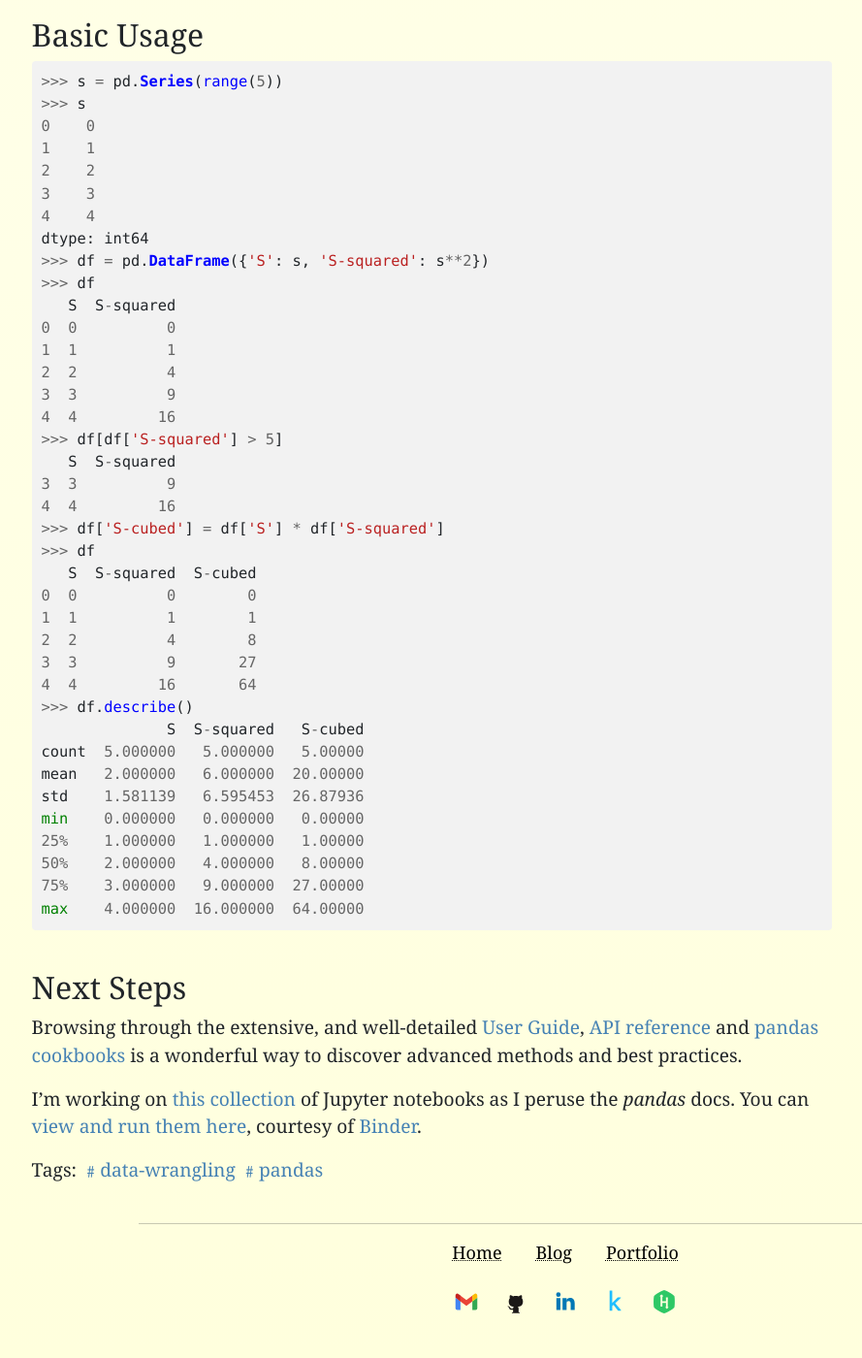
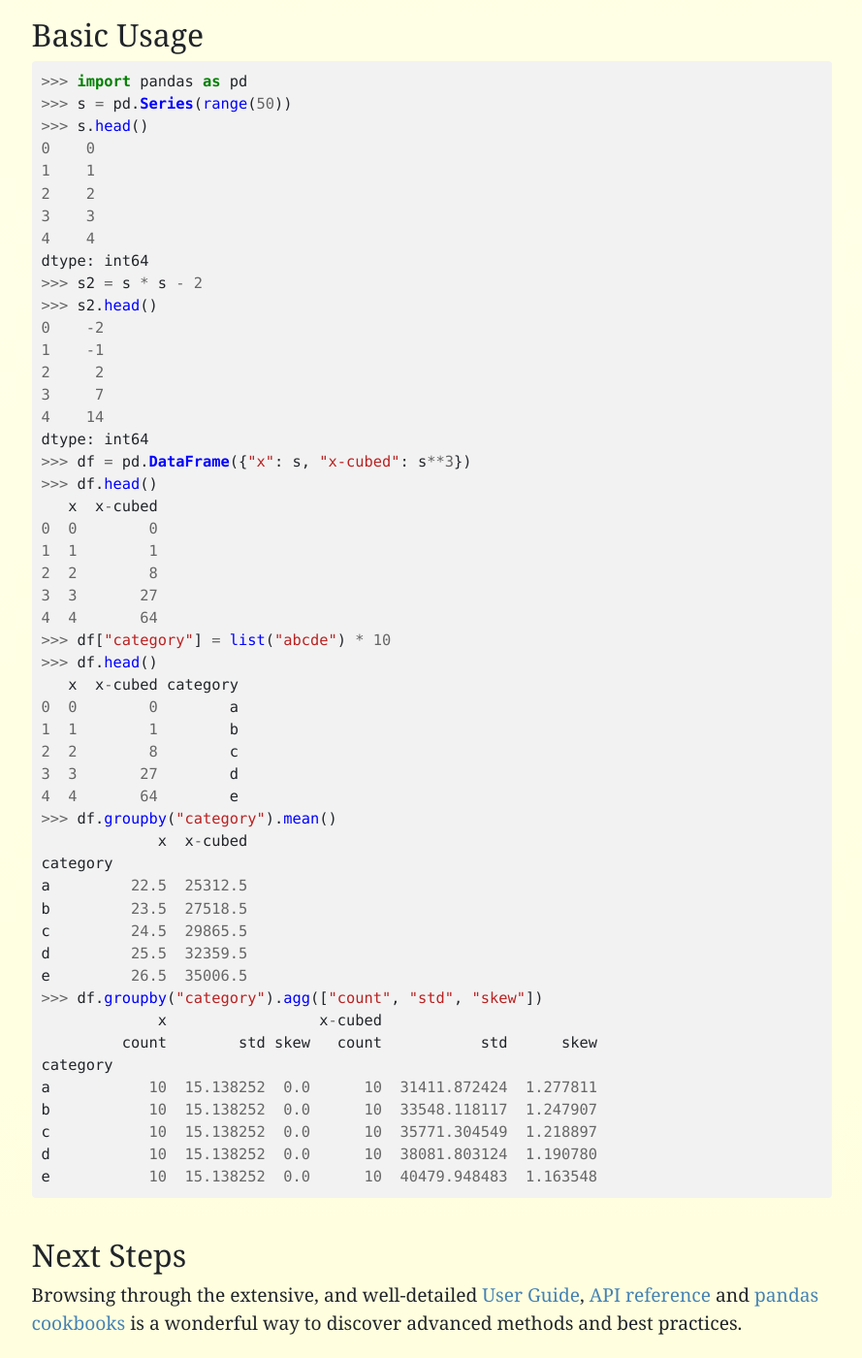
Before and after one commit to Tim-Abwao/tim-abwao.github.io, a Jekyll site: the page built from _posts/2020-04-11-Data-Wrangling-and-Analysis-with-Pandas.md, in a window 1280 px wide and 1400 px high, scrolled down 1086 px. Shown: the whole window at 97% size, without its empty margins (57-946 px from the left). Built offline with Jekyll 4.4.1, drawn with Linux system fonts in a browser that asks for light colours.

Commit message:
Update pandas article code examples

````diff
--- a/_posts/2020-04-11-Data-Wrangling-and-Analysis-with-Pandas.md
+++ b/_posts/2020-04-11-Data-Wrangling-and-Analysis-with-Pandas.md
@@ -33,44 +33,56 @@
 ## Basic Usage
 
 ```python
->>> s = pd.Series(range(5))
->>> s
+>>> import pandas as pd
+>>> s = pd.Series(range(50))
+>>> s.head()
 0    0
 1    1
 2    2
 3    3
 4    4
 dtype: int64
->>> df = pd.DataFrame({'S': s, 'S-squared': s**2})
->>> df
-   S  S-squared
-0  0          0
-1  1          1
-2  2          4
-3  3          9
-4  4         16
->>> df[df['S-squared'] > 5]
-   S  S-squared
-3  3          9
-4  4         16
->>> df['S-cubed'] = df['S'] * df['S-squared']
->>> df
-   S  S-squared  S-cubed
-0  0          0        0
-1  1          1        1
-2  2          4        8
-3  3          9       27
-4  4         16       64
->>> df.describe()
-              S  S-squared   S-cubed
-count  5.000000   5.000000   5.00000
-mean   2.000000   6.000000  20.00000
-std    1.581139   6.595453  26.87936
-min    0.000000   0.000000   0.00000
-25%    1.000000   1.000000   1.00000
-50%    2.000000   4.000000   8.00000
-75%    3.000000   9.000000  27.00000
-max    4.000000  16.000000  64.00000
+>>> s2 = s * s - 2
+>>> s2.head()
+0    -2
+1    -1
+2     2
+3     7
+4    14
+dtype: int64
+>>> df = pd.DataFrame({"x": s, "x-cubed": s**3})
+>>> df.head()
+   x  x-cubed
+0  0        0
+1  1        1
+2  2        8
+3  3       27
+4  4       64
+>>> df["category"] = list("abcde") * 10
+>>> df.head()
+   x  x-cubed category
+0  0        0        a
+1  1        1        b
+2  2        8        c
+3  3       27        d
+4  4       64        e
+>>> df.groupby("category").mean()
+             x  x-cubed
+category
+a         22.5  25312.5
+b         23.5  27518.5
+c         24.5  29865.5
+d         25.5  32359.5
+e         26.5  35006.5
+>>> df.groupby("category").agg(["count", "std", "skew"])
+             x                 x-cubed
+         count        std skew   count           std      skew
+category
+a           10  15.138252  0.0      10  31411.872424  1.277811
+b           10  15.138252  0.0      10  33548.118117  1.247907
+c           10  15.138252  0.0      10  35771.304549  1.218897
+d           10  15.138252  0.0      10  38081.803124  1.190780
+e           10  15.138252  0.0      10  40479.948483  1.163548
 ```
 
 ## Next Steps
````
